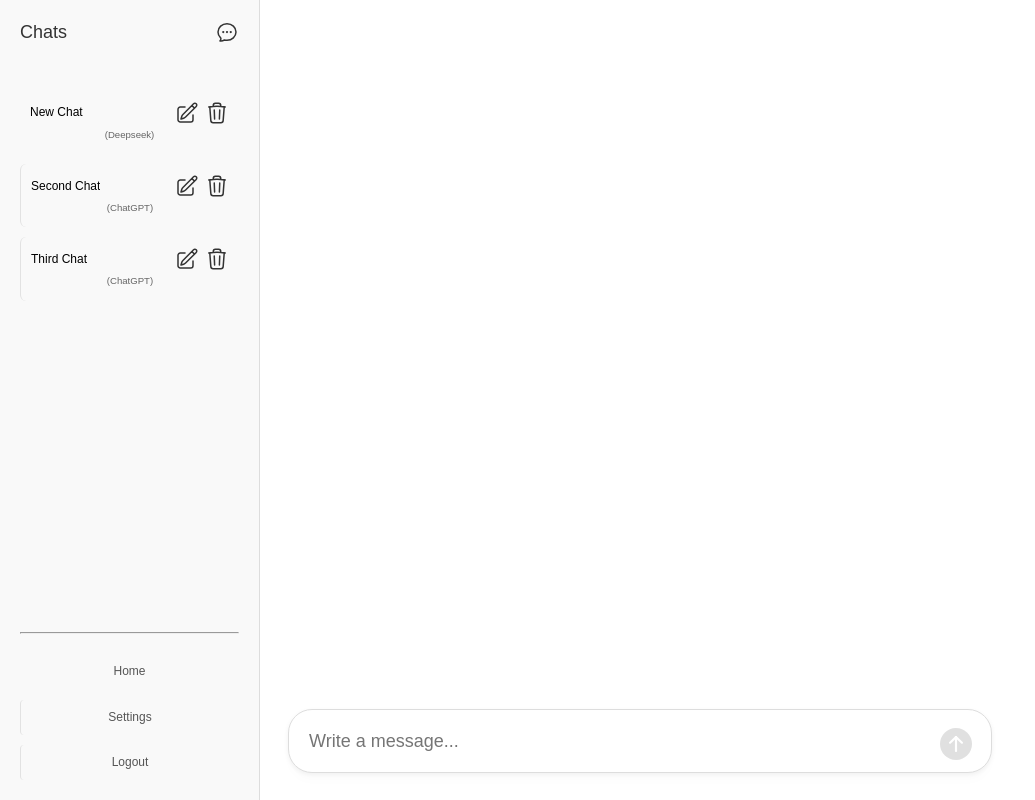
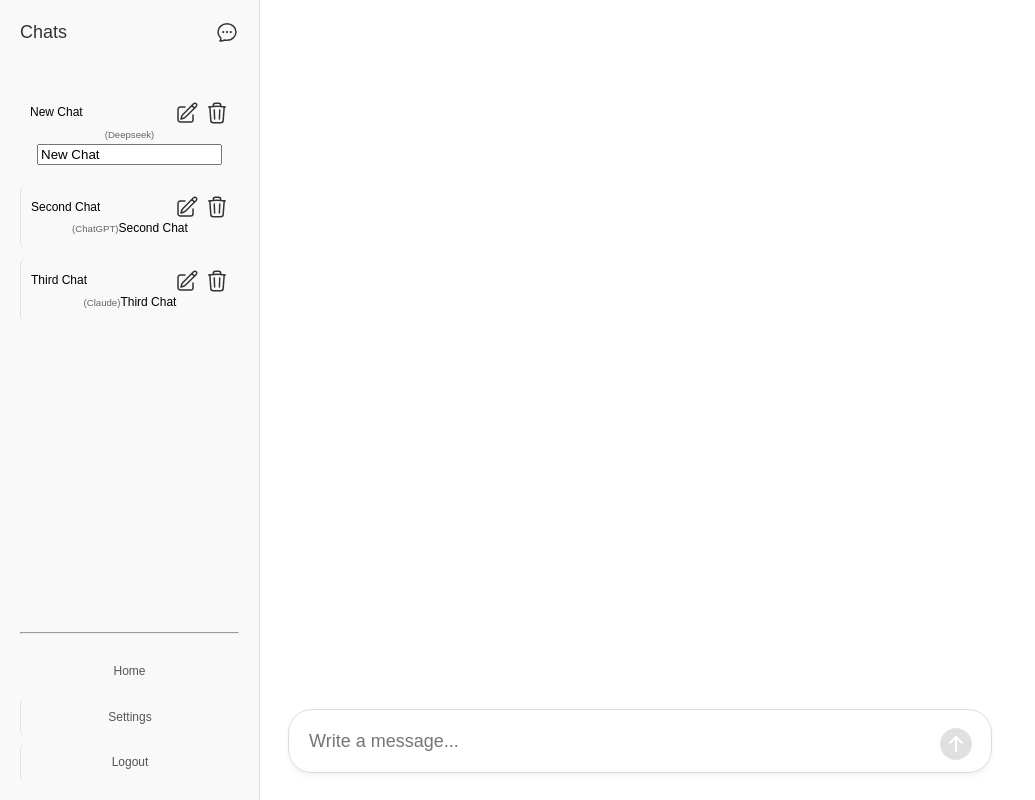
Before and after one commit to janikstucki/AI-Hub, a Vue app in the folder AI-Hub/: page / in a window 1280 px wide. Both pictures are taken after a click on the button 187 px from the left and 113 px from the top of the page. Shown: the whole page, without its empty margins (0-1035 px from the left). Built offline with nearby package versions, Linux system fonts and the light colour scheme.

Commit message:
Implement chat editing functionality in Sidebar component

```diff
--- a/AI-Hub/src/components/Sidebar.vue
+++ b/AI-Hub/src/components/Sidebar.vue
@@ -4,18 +4,26 @@ import { ref } from 'vue';
 const chats = ref([
   { id: 1, title: 'New Chat', model: 'Deepseek' },
   { id: 2, title: 'Second Chat', model: 'ChatGPT' },
-  { id: 3, title: 'Third Chat', model: 'ChatGPT' },
+  { id: 3, title: 'Third Chat', model: 'Claude' },
 ]);
 
+const isEditing = ref(false)
 
 function NewChat() {
     console.log("new")
+
 }
-function EditChat() {
-    console.log("edit")
+function EditChat(chat) {
+  chat.isEditing = true;
 }
+
+function SaveChatTitle(chat, event) {
+  chat.title = event.target.value;
+  chat.isEditing = false;
+}
+
 function DeleteChat() {
-    console.log("delete")
+  console.log("delete");
 }
 </script>
 
@@ -54,7 +62,7 @@ function DeleteChat() {
             <div class="chat-row">
                 <span class="chat-title">{{ chat.title }}</span>
                 <div class="chat-actions">
-                <button class="icon-button" @click="EditChat">
+                <button class="icon-button" @click="EditChat(chat)">
                     <svg xmlns="http://www.w3.org/2000/svg" fill="none" viewBox="0 0 24 24" stroke-width="1.5" stroke="currentColor" class="size-6">
                         <path stroke-linecap="round" stroke-linejoin="round" d="m16.862 4.487 1.687-1.688a1.875 1.875 0 1 1 2.652 2.652L10.582 16.07a4.5 4.5 0 0 1-1.897 1.13L6 18l.8-2.685a4.5 4.5 0 0 1 1.13-1.897l8.932-8.931Zm0 0L19.5 7.125M18 14v4.75A2.25 2.25 0 0 1 15.75 21H5.25A2.25 2.25 0 0 1 3 18.75V8.25A2.25 2.25 0 0 1 5.25 6H10" />
                     </svg>
@@ -69,6 +77,13 @@ function DeleteChat() {
                 </div>
             </div>
             <span class="model">({{ chat.model }})</span>
+<span v-if="!chat.isEditing" class="chat-title">{{ chat.title }}</span>
+<input
+  v-else
+  v-model="chat.title"
+@keyup.enter="SaveChatTitle(chat, $event)"
+  class="chat-title-input"
+/>
             </a>
 
 
```
